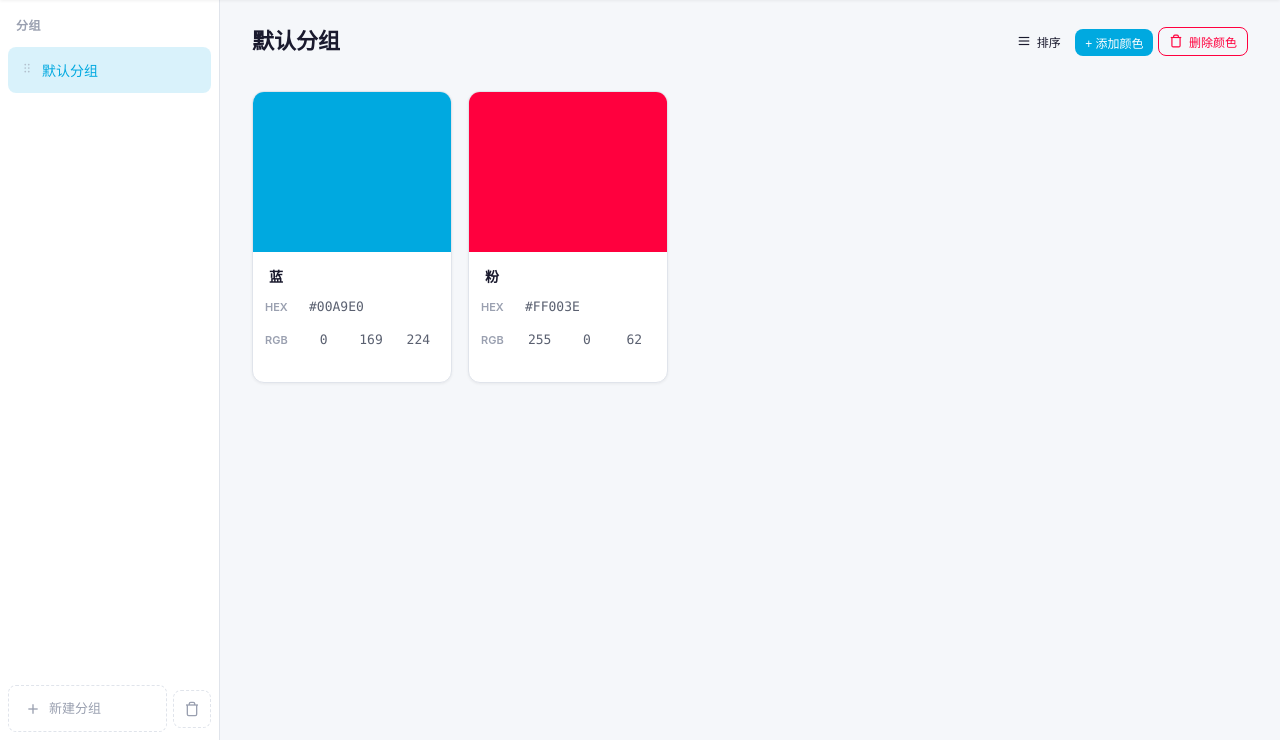
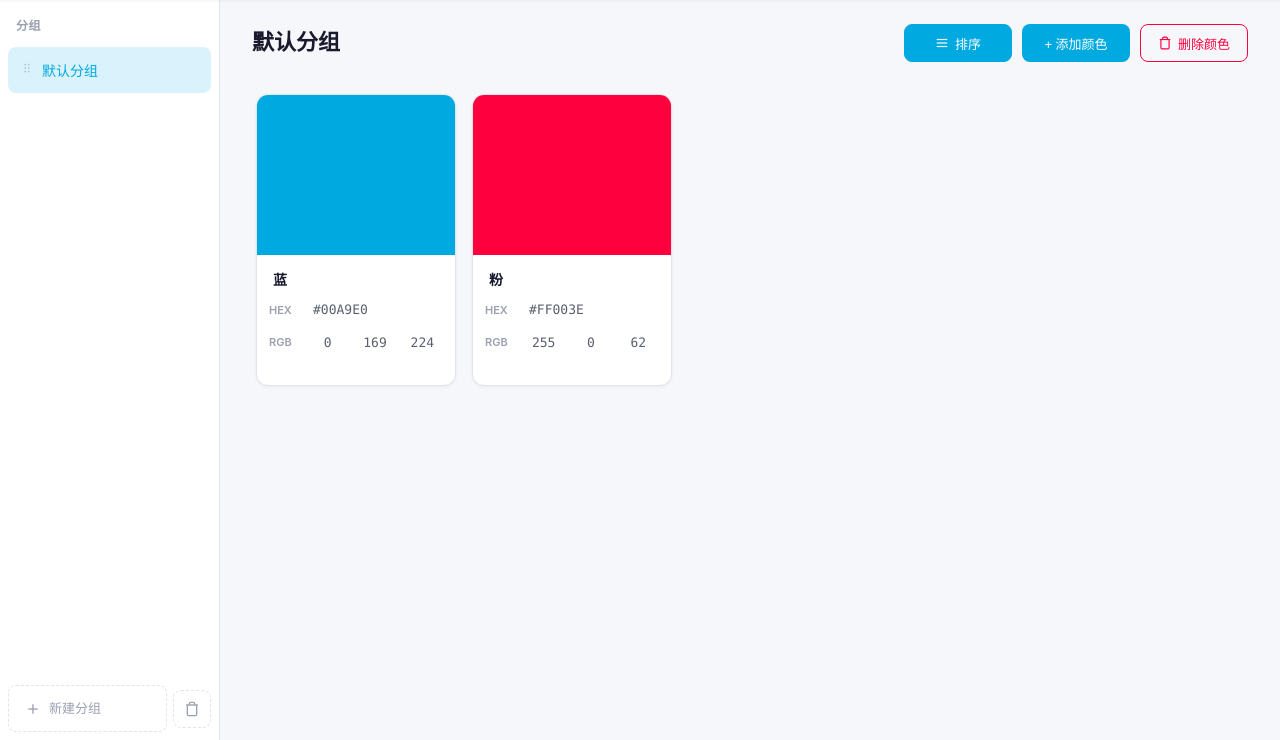
Before and after one commit to Jokerxhub/JokerxColor, a Flask app: page / in a window 1280 px wide. Shown: the part 60-800 px from the top of the page. Run offline with Flask 3, Linux system fonts and the light colour scheme; data comes from the database, SQL or seed files in the repository.

Commit message:
Add files via upload

```diff
--- a/static/css/style.css
+++ b/static/css/style.css
@@ -265,6 +265,7 @@ body {
   transition: var(--transition);
   margin-bottom: 2px;
   position: relative;
+  user-select: none;
   /* 底纹常驻 */
   background: var(--bg-tertiary);
 }
@@ -304,11 +305,13 @@ body {
   color: inherit;
   outline: none;
   min-width: 0;
+  cursor: pointer;
 }
 .sidebar-group-item .group-name:focus {
-  background: var(--bg-primary);
+  background: rgba(0,169,224,0.12);
   border-radius: 4px;
   padding: 2px 4px;
+  color: var(--accent);
 }
 
 /* 侧边栏底部：新建分组 + 删除分组 */
@@ -362,7 +365,8 @@ body {
 }
 
 .sidebar-group-item.dragging {
-  opacity: 0.4;
+  opacity: 0.85;
+  box-shadow: 0 10px 28px rgba(0,0,0,0.3);
 }
 
 .sidebar-placeholder {
@@ -385,6 +389,36 @@ body {
   align-items: center;
   justify-content: space-between;
   margin-bottom: 24px;
+}
+
+/* 三个操作按钮统一大小、对齐 */
+.content-actions {
+  display: flex;
+  align-items: center;
+  gap: 10px;
+}
+.content-actions .btn {
+  height: 38px;
+  width: 108px;
+  min-width: 108px;
+  justify-content: center;
+  gap: 6px;
+  padding: 0;
+  font-size: 13px;
+  white-space: nowrap;
+}
+/* 排序按钮默认样式与添加颜色一致（实心主色），激活时加深 */
+#sortColorBtn {
+  background: var(--accent);
+  color: #fff;
+  border: 1px solid var(--accent);
+}
+#sortColorBtn:hover {
+  background: var(--accent-hover, var(--accent));
+}
+#sortColorBtn.active {
+  background: var(--success);
+  border-color: var(--success);
 }
 
 .content-title {
@@ -483,24 +517,33 @@ body {
 /* 颜色卡片网格 */
 .colors-grid {
   display: flex;
-  flex-wrap: wrap;
+  flex-wrap: nowrap;
   gap: 16px;
   min-height: 100px;
-  padding: 8px 0;
+  padding: 8px 4px;
+  overflow-x: auto;
+  overflow-y: hidden;
+  align-content: flex-start;
 }
 
-/* 拖拽占位 */
-.drag-placeholder {
+/* 手机桌面式：空白占位 */
+.color-drag-placeholder {
   border: 2px dashed var(--accent);
   border-radius: var(--border-radius);
-  background: var(--bg-tertiary);
-  opacity: 0.6;
-  transition: all 0.15s ease;
+  background: rgba(0,169,224,0.06);
+  flex-shrink: 0;
+  transition: transform 0.15s ease;
 }
 
-.dragging {
-  opacity: 0.4;
-  transform: scale(0.98);
+/* 被拖卡片脱离流、跟随光标 */
+.color-card.floating {
+  position: fixed;
+  z-index: 3000;
+  pointer-events: none;
+  transform: rotate(2deg) scale(1.04);
+  box-shadow: 0 18px 44px rgba(0,0,0,0.35);
+  transition: none;
+  flex-shrink: 0;
 }
 
 /* ============================================================
@@ -522,15 +565,11 @@ body {
   transform: translateY(-2px);
 }
 
-/* 排序模式：卡片可拖动，显示边框提示 */
+/* 排序模式：卡片显示边框提示，光标为抓手 */
 .color-card.sort-mode {
   cursor: grab;
   border-color: var(--accent);
 }
-.color-card.sort-mode:active {
-  cursor: grabbing;
-}
-/* 排序模式下禁用 hover 上移，防止拖动闪烁 */
 .color-card.sort-mode:hover {
   transform: none;
 }
@@ -543,14 +582,6 @@ body {
 .color-card.delete-mode:hover {
   background: rgba(239,68,68,0.06);
   transform: none;
-}
-
-/* 拖动中：不透明度 + 轻微旋转，不使用 scale 防止大卡片闪烁 */
-.color-card.dragging {
-  opacity: 0.8;
-  transform: rotate(2deg);
-  box-shadow: 0 12px 32px rgba(0,0,0,0.3);
-  transition: none;
 }
 
 .color-swatch {
@@ -899,26 +930,33 @@ body {
    ============================================================ */
 .toast-container {
   position: fixed;
-  top: 80px;
-  right: 24px;
+  top: 72px;
+  left: 50%;
+  transform: translateX(-50%);
   z-index: 2000;
   display: flex;
   flex-direction: column;
   gap: 8px;
+  align-items: center;
+  pointer-events: none;
 }
 
 .toast {
   background: var(--bg-secondary);
   border: 1px solid var(--border-color);
   border-radius: var(--border-radius-sm);
-  padding: 12px 16px;
+  /* 高度与操作按钮一致 */
+  height: 38px;
+  padding: 0 16px;
   box-shadow: var(--shadow-md);
-  font-size: 14px;
+  font-size: 13px;
   display: flex;
   align-items: center;
   gap: 8px;
-  animation: toastIn 0.3s ease;
-  min-width: 200px;
+  animation: toastIn 0.25s ease;
+  min-width: 240px;
+  pointer-events: auto;
+  white-space: nowrap;
 }
 
 .toast.success { border-left: 4px solid var(--success); }
@@ -926,8 +964,8 @@ body {
 .toast.info { border-left: 4px solid var(--accent); }
 
 @keyframes toastIn {
-  from { opacity: 0; transform: translateX(40px); }
-  to { opacity: 1; transform: translateX(0); }
+  from { opacity: 0; transform: translateY(-10px); }
+  to { opacity: 1; transform: translateY(0); }
 }
 
 @keyframes toastOut {
```
